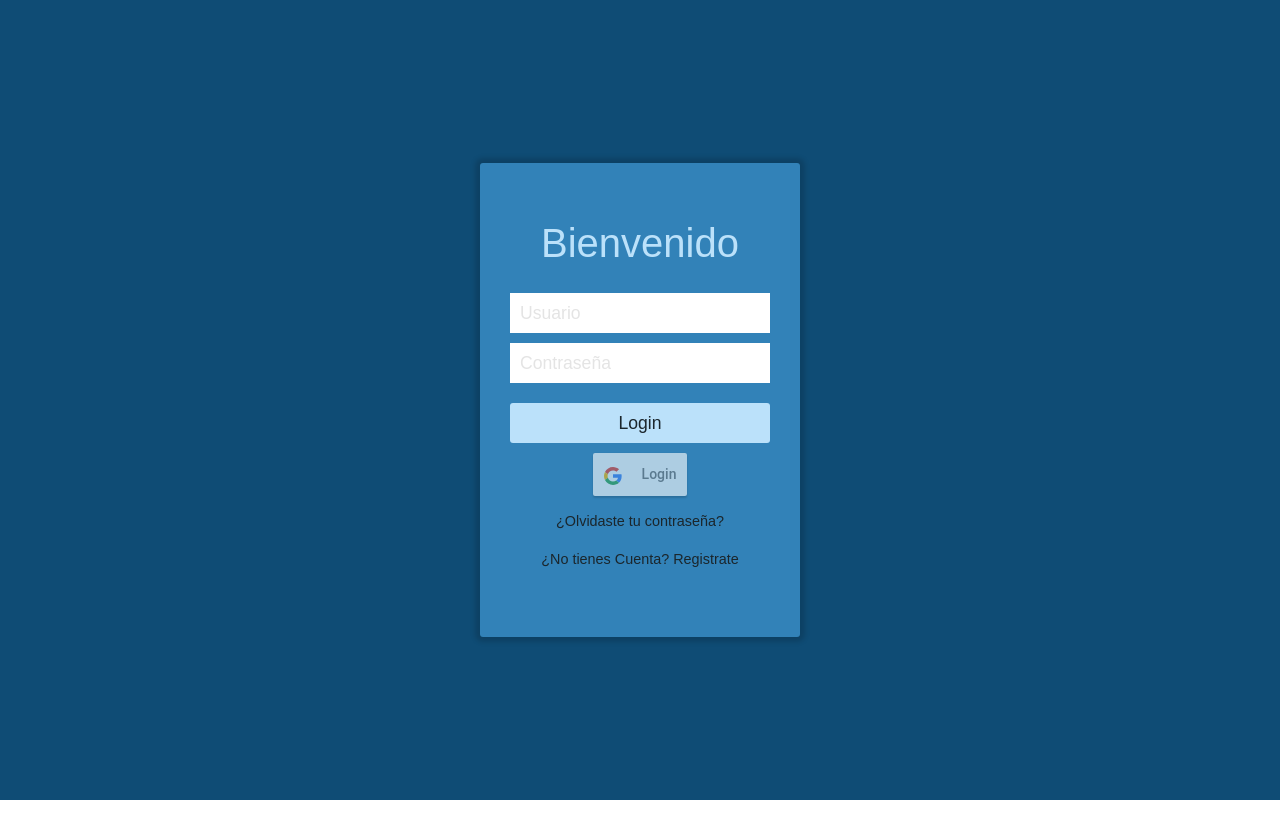
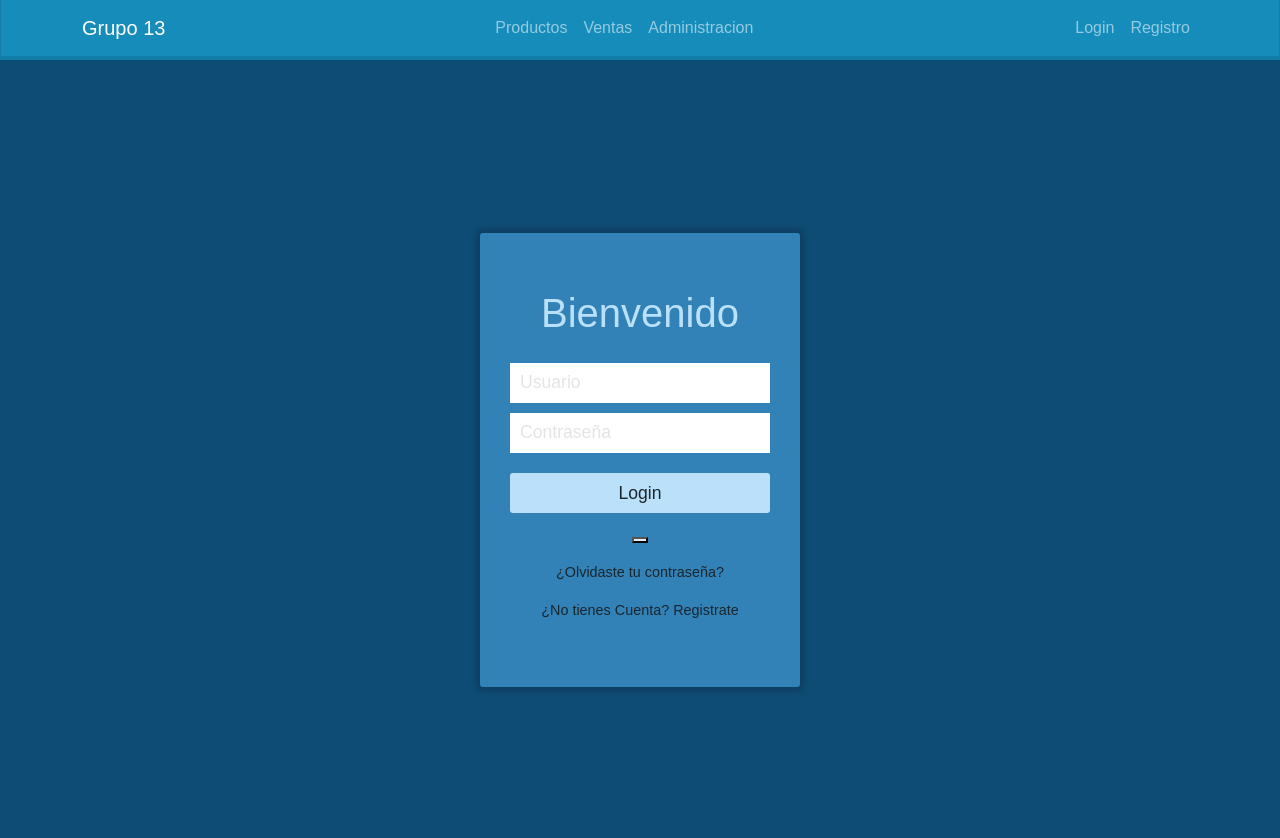
Before and after one commit to Tataalvarez/Grupo_13_Frontend, a React (Create React App) app in the folder app-ventas/: page /login in a window 1280 px wide. Shown: the top 838 px of the page. Before the commit the page ends 800 px from the top, so only its background shows below. Built offline with nearby package versions, Linux system fonts and the light colour scheme.

Commit message:
Configuración de Firebase

```diff
--- a/app-ventas/package.json
+++ b/app-ventas/package.json
@@ -7,10 +7,11 @@
     "@testing-library/react": "^11.2.7",
     "@testing-library/user-event": "^12.8.3",
     "bootswatch": "^5.1.1",
-    "firebase": "^9.1.0",
+    "firebase": "^9.1.2",
     "jquery": "^3.6.0",
     "popper.js": "^1.16.1",
     "react": "^17.0.2",
+    "react-bootstrap": "^1.6.4",
     "react-dom": "^17.0.2",
     "react-google-login": "^5.2.2",
     "react-scripts": "4.0.3",
--- a/app-ventas/src/App.js
+++ b/app-ventas/src/App.js
@@ -1,6 +1,6 @@
-
 import React from 'react';
-import Login from './components/login/Login'
+import Login from './components/login/Login';
+import Navegacion from './components/shared/navbar/Navegacion.js';
 import './App.css'
 
 
@@ -8,9 +8,11 @@ import './App.css'
 function App() {
   return (
     <div>
+    <Navegacion/>
     <Login/>
     </div>
   );
 }
 
-export default App
+
+export default App;
--- a/app-ventas/src/components/login/BotonGoogle.js
+++ b/app-ventas/src/components/login/BotonGoogle.js
@@ -1,23 +1,44 @@
 import React from 'react';
-import GoogleLogin from 'react-google-login';
+import firebase from 'firebase/compat/app';
+import {GoogleAuthProvider} from 'firebase/auth';
+
 
 function BotonGoogle() {
-  const respuestaGoogle=(respuesta)=>{
-      console.log(respuesta);
+
+  const provider = new firebase.auth.GoogleAuthProvider ();
+
+  const signInWithGoogle =()=>{
+
+    firebase.auth().signInWithPopup(provider)
+  .then((result) => {
+    // This gives you a Google Access Token. You can use it to access the Google API.
+    const credential = GoogleAuthProvider.credentialFromResult(result);
+    const token = credential.accessToken;
+    // The signed-in user info.
+    const user = result.user;
+    // ...
+  }).catch((error) => {
+    // Handle Errors here.
+    const errorCode = error.code;
+    const errorMessage = error.message;
+    // The email of the user's account used.
+    const email = error.email;
+    // The AuthCredential type that was used.
+    const credential = error.credential
+    // ...
+  });
+
+
   }
 
   return (
-      <div className="BotonLogin text-center">
+    <div className="BotonLogin text-center">
 
-          <GoogleLogin
-  clientId="77872791370-lsc9uefumnejcvs3lu13flg5g5cn1lc3.apps.googleusercontent.com"
-  buttonText="Login"
-  onSuccess={respuestaGoogle}
-  onFailure={respuestaGoogle}
-  cookiePolicy={'single_host_origin'}
-  />
+      <button type="button" onClick={signInWithGoogle}> </button>
 
     </div>
+
+
   );
 }
 
--- /dev/null
+++ b/app-ventas/src/components/shared/navbar/Navegacion.js
@@ -0,0 +1,26 @@
+import React from 'react'
+import { Container, Nav, Navbar } from "react-bootstrap";
+//import { Link } from 'react-router-dom';
+
+function Navegacion () {
+  return (
+    <Navbar className="navbar navbar-expand-lg navbar-dark bg-primary">
+      <Container>
+      <Navbar.Brand href="/">Grupo 13</Navbar.Brand>
+      <Nav className="me-center">
+        <Nav.Link href="/productos">Productos</Nav.Link>
+        <Nav.Link href="/ventas">Ventas</Nav.Link>
+        <Nav.Link href="/admin" eventKey="disabled">Administracion</Nav.Link>
+      </Nav>
+      <Nav>
+        <Nav.Link href="/login">Login</Nav.Link>
+        <Nav.Link eventKey={2} href="/registro">
+          Registro
+        </Nav.Link>
+      </Nav>
+      </Container>
+    </Navbar>
+  )
+}
+
+export default Navegacion;
--- a/app-ventas/src/index.js
+++ b/app-ventas/src/index.js
@@ -2,7 +2,22 @@ import React from 'react';
 import ReactDOM from 'react-dom';
 //import './index.css';
 import App from './App';
+import firebase from 'firebase/compat/app';
 import 'bootswatch/dist/lumen/bootstrap.min.css'
+
+
+const firebaseConfig = {
+  apiKey: "AIzaSyDt0tkkAaBzQzsVGB_Ib2nDqgRE_vxDaEY",
+  authDomain: "appventas-a1e41.firebaseapp.com",
+  projectId: "appventas-a1e41",
+  storageBucket: "appventas-a1e41.appspot.com",
+  messagingSenderId: "101205741629",
+  appId: "1:101205741629:web:0e1a80ff93748bfb1fda54",
+  measurementId: "G-DYRH54Q261"
+};
+
+
+  firebase.initializeApp(firebaseConfig);
 
 ReactDOM.render(
   <React.StrictMode>
```
Also changed, not shown: 1 other file (tests, documents, lock files or other folders).
